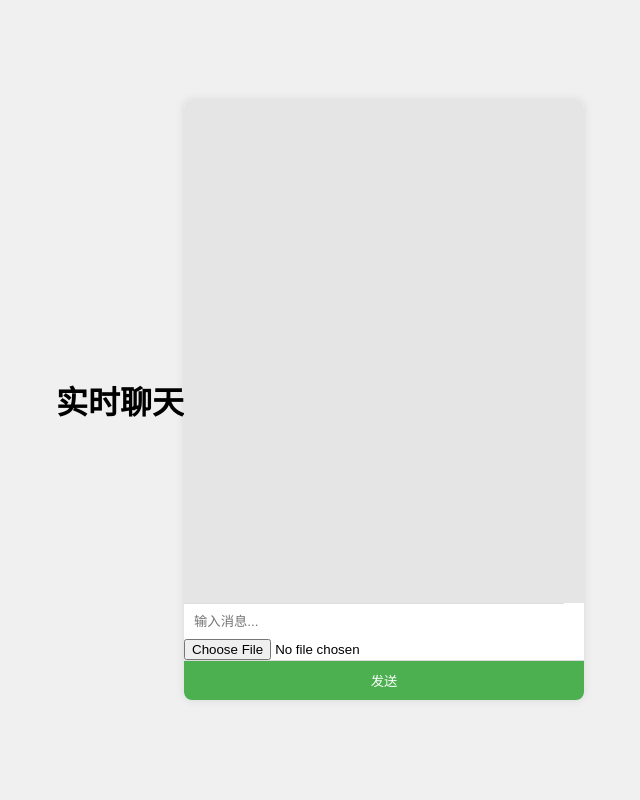
After one commit to felixchioa/ziyuan77-web_flask, a Flask app: template app/templates/chat.html in a window 1280 px wide. The commit adds this page. Shown: the whole page, without its empty margins (320-960 px from the left). Run offline with Flask 2, Linux system fonts and the light colour scheme; the template is opened without the code that fills it, so the values that code supplies are empty; parts of the project's set-up code (start-up, migrations or seed data) failed here and were passed over; some libraries are stand-ins or nearby versions.

Commit message:
Refactor app/__init__.py and app/routes.py, and add chat functionality

```diff
--- a/app/__init__.py
+++ b/app/__init__.py
@@ -1,4 +1,7 @@
 from flask import Flask
+from flask_socketio import SocketIO
+
+socketio = SocketIO()
 
 
 def create_app():
@@ -10,5 +13,6 @@ def create_app():
         # pylint: disable=import-outside-toplevel
         from . import routes
 
+    socketio.init_app(app)
     app.logger.debug("Routes have been registered")
     return app
--- a/app/routes.py
+++ b/app/routes.py
@@ -3,11 +3,18 @@ from collections import Counter
 import tempfile
 import os
 import requests
+from app.db_config import get_mongo_client
 from flask import request, jsonify, render_template, current_app, send_file
+from app import socketio
 from app.logger import Logger
+from datetime import datetime
+from bson import ObjectId
 
 
 logger = Logger('routes')
+client = get_mongo_client()
+chat_db = client['chat']
+chat_collection = chat_db['messages']
 
 
 @current_app.before_request
@@ -172,3 +179,53 @@ def crawl():
     except Exception as e:
         logger.error(f"Crawl error: {e}")
         return jsonify({'error': str(e)}), 500
+
+
+@current_app.route('/chat')
+def chat():
+    return render_template('chat.html')
+
+
+
+
+
+@current_app.route('/get_messages', methods=['GET'])
+def get_messages():
+    try:
+        # 获取当前日期
+        today = datetime.now().date()
+
+        # 从 MongoDB 中获取当天的消息
+        messages = list(chat_collection.find({
+            'timestamp': {
+                '$gte': datetime(today.year, today.month, today.day),
+                '$lt': datetime(today.year, today.month, today.day + 1)
+            }
+        }, {'_id': 0}))
+
+        logger.debug(f"Fetched messages: {messages}")
+        return jsonify({'messages': messages})
+    except Exception as e:
+        logger.error(f"Error retrieving messages from MongoDB: {e}")
+        return jsonify({'error': str(e)}), 500
+
+
+@socketio.on('message')
+def handle_message(data):
+    try:
+        # 添加时间戳
+        data['timestamp'] = datetime.now()
+
+        # 保存消息到 MongoDB
+        chat_collection.insert_one(data)
+        logger.debug(f"Message saved: {data}")
+
+        # 向所有客户端广播消息
+        socketio.emit('message', data, room='broadcast')
+
+        # 返回成功确认
+        return {'success': True}
+    except Exception as e:
+        logger.error(f"Error saving message to MongoDB: {e}")
+        # 返回失败确认
+        return {'success': False}
--- /dev/null
+++ b/app/static/css/chat.css
@@ -0,0 +1,68 @@
+body {
+    font-family: Arial, sans-serif;
+    background-color: #f0f0f0;
+    margin: 0;
+    padding: 0;
+    display: flex;
+    justify-content: center;
+    align-items: center;
+    height: 100vh;
+}
+
+#chat {
+    width: 400px;
+    height: 600px;
+    background-color: #fff;
+    border-radius: 8px;
+    box-shadow: 0 0 10px rgba(0, 0, 0, 0.1);
+    display: flex;
+    flex-direction: column;
+    overflow: hidden;
+}
+
+#messages {
+    flex: 1;
+    padding: 10px;
+    overflow-y: auto;
+    background-color: #e5e5e5;
+}
+
+#messages div {
+    margin-bottom: 10px;
+    padding: 8px;
+    border-radius: 5px;
+    max-width: 70%;
+    word-wrap: break-word;
+}
+
+#messages div:nth-child(odd) {
+    background-color: #dcf8c6;
+    align-self: flex-start;
+}
+
+#messages div:nth-child(even) {
+    background-color: #fff;
+    align-self: flex-end;
+}
+
+#messageInput {
+    border: none;
+    padding: 10px;
+    width: calc(100% - 20px);
+    box-sizing: border-box;
+    border-top: 1px solid #ddd;
+}
+
+#sendButton {
+    background-color: #4caf50;
+    color: white;
+    border: none;
+    padding: 10px;
+    cursor: pointer;
+    width: 100%;
+    border-top: 1px solid #ddd;
+}
+
+#sendButton:hover {
+    background-color: #45a049;
+}
--- /dev/null
+++ b/app/static/js/chat.js
@@ -0,0 +1,78 @@
+document.addEventListener('DOMContentLoaded', function() {
+    const socket = io();
+    const messages = document.getElementById('messages');
+    const messageInput = document.getElementById('messageInput');
+    const imageInput = document.getElementById('imageInput');
+    const sendButton = document.getElementById('sendButton');
+
+    // 定期获取并显示历史消息
+    function fetchMessages() {
+        fetch('/get_messages')
+            .then(response => response.json())
+            .then(data => {
+                if (data.messages) {
+                    messages.innerHTML = ''; // 清空现有消息
+                    data.messages.forEach(message => {
+                        const messageElement = document.createElement('div');
+                        if (message.type === 'text') {
+                            messageElement.textContent = message.content;
+                        } else if (message.type === 'image') {
+                            const img = document.createElement('img');
+                            img.src = message.content;
+                            img.style.maxWidth = '100%';
+                            messageElement.appendChild(img);
+                        }
+                        messages.appendChild(messageElement);
+                    });
+                }
+            })
+            .catch(error => console.error('Error fetching messages:', error));
+    }
+
+    // 每0.5秒获取一次消息
+    setInterval(fetchMessages, 500);
+
+    sendButton.addEventListener('click', function() {
+        const message = messageInput.value;
+        const imageFile = imageInput.files[0];
+
+        if (message) {
+            socket.emit('message', { type: 'text', content: message }, function(ack) {
+                if (ack && ack.success) {
+                    alert('消息发送失败！');
+                } else {
+                    alert('消息发送成功！');
+                }
+            });
+            messageInput.value = '';
+        }
+
+        if (imageFile) {
+            const reader = new FileReader();
+            reader.onload = function(event) {
+                socket.emit('message', { type: 'image', content: event.target.result }, function(ack) {
+                    if (ack && ack.success) {
+                        alert('图片发送失败！');
+                    } else {
+                        alert('图片发送成功！');
+                    }
+                });
+            };
+            reader.readAsDataURL(imageFile);
+            imageInput.value = '';
+        }
+    });
+
+    socket.on('message', function(data) {
+        const messageElement = document.createElement('div');
+        if (data.type === 'text') {
+            messageElement.textContent = data.content;
+        } else if (data.type === 'image') {
+            const img = document.createElement('img');
+            img.src = data.content;
+            img.style.maxWidth = '100%';
+            messageElement.appendChild(img);
+        }
+        messages.appendChild(messageElement);
+    });
+});
--- /dev/null
+++ b/app/templates/chat.html
@@ -0,0 +1,20 @@
+<!DOCTYPE html>
+<html lang="zh-CN">
+<head>
+    <meta charset="UTF-8">
+    <meta name="viewport" content="width=device-width, initial-scale=1.0">
+    <title>实时聊天</title>
+    <link rel="stylesheet" href="/static/css/chat.css">
+</head>
+<body>
+    <h1>实时聊天</h1>
+    <div id="chat">
+        <div id="messages"></div>
+        <input id="messageInput" type="text" placeholder="输入消息...">
+        <input id="imageInput" type="file" accept="image/*">
+        <button id="sendButton">发送</button>
+    </div>
+    <script src="https://cdn.socket.io/4.0.0/socket.io.min.js"></script>
+    <script src="/static/js/chat.js"></script>
+</body>
+</html>
--- a/app/templates/index.html
+++ b/app/templates/index.html
@@ -42,6 +42,7 @@
         <a href="/calculator"> 多功能计算器 </a>
         <a href="/math"> 数学计算生成器 </a>
         <a href="/download/index"> 下载器 </a>
+        <a href="/chat"> 实时聊天 </a>
         <!--<a href="http://server.xhdndmm.cn:5244"> 资源站 </a>-->
         <!--<a href="https://xhdndmm.cn"> 我朋友的网站 </a>-->
         <script src="/static/js/index.js"></script>
--- a/requirements.txt
+++ b/requirements.txt
@@ -3,4 +3,5 @@ Flask == 2.1.1
 werkzeug == 2.1.1
 pymongo == 4.10.1
 python-dotenv==1.0.1
-requests
+requests == 2.32.3
+flask_socketio
```
